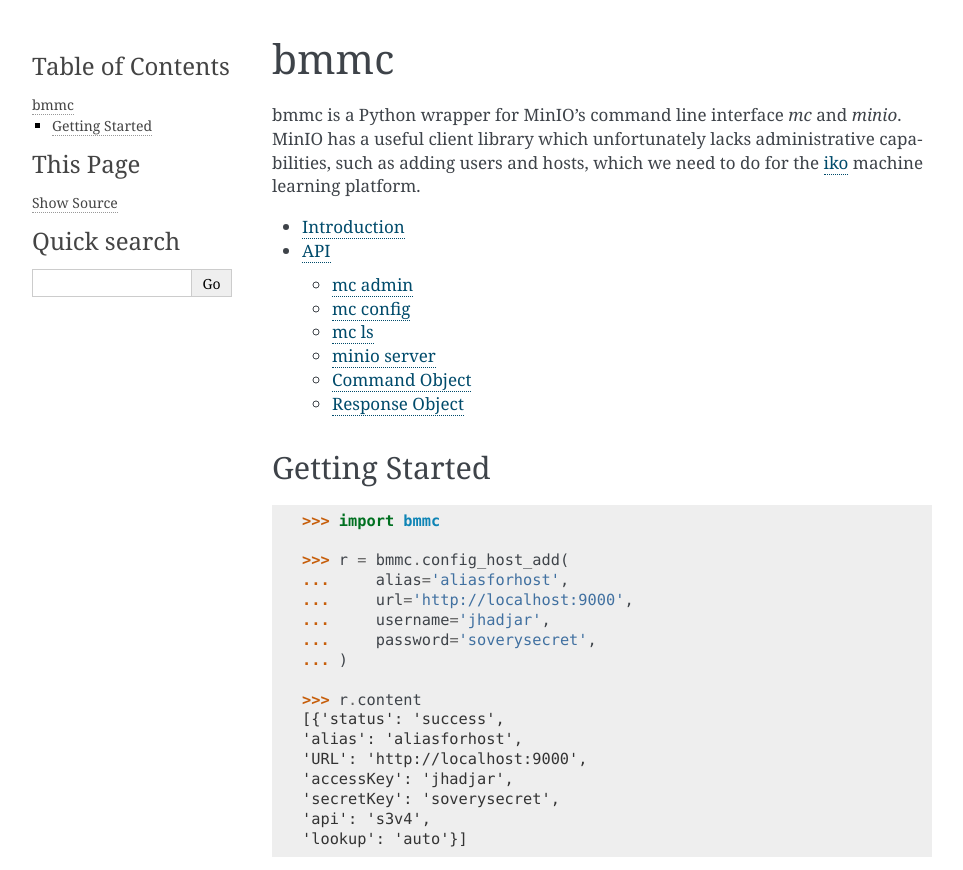
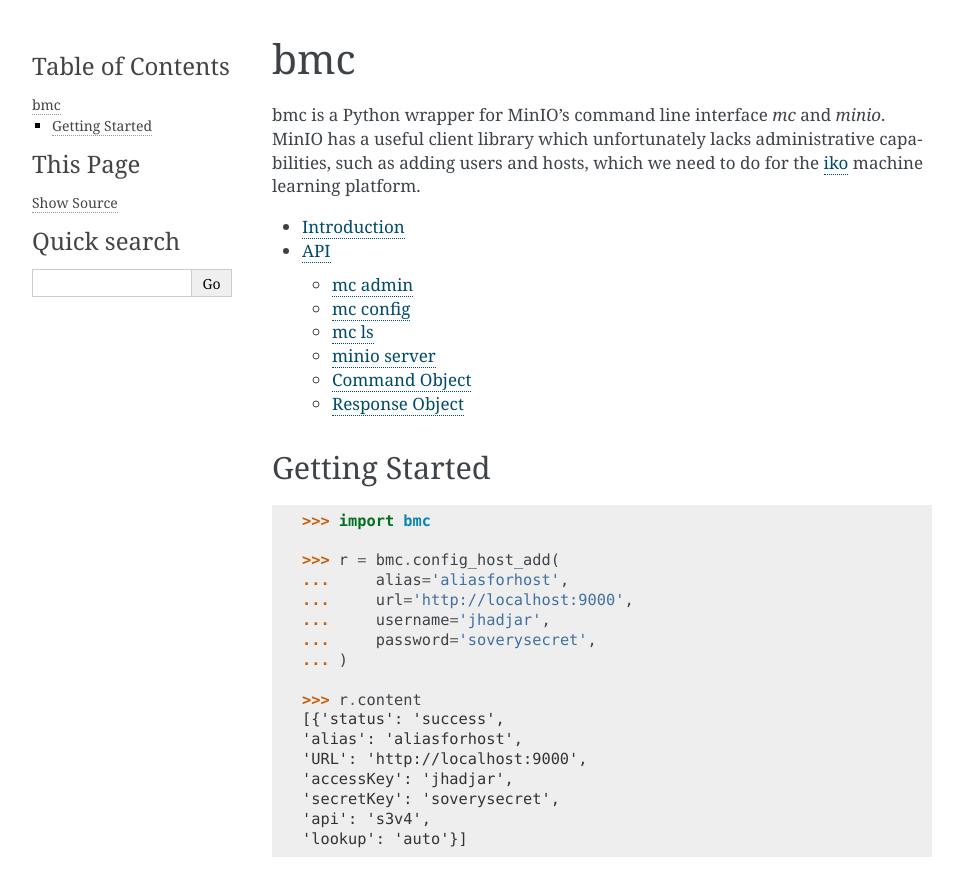
Before and after one commit to ikodotai/bmc, a Sphinx documentation site: the page built from docs/index.rst, in a window 1280 px wide, cut to the strip 0-870 px from the top of the page. Shown: the whole strip, without its empty margins (148-1111 px from the left). Built offline with Sphinx 7.4.7, drawn with Linux system fonts in a browser that asks for light colours.

Commit message:
Change name and add asciinema screen to README

```diff
--- a/bmmc/__init__.py
+++ b/bmmc/__init__.py
@@ -1,7 +1,7 @@
 '''BIGmama Python wrapper for the MinIO command line interface.'''
 
 __version__ = '0.0.1'
-__title__ = 'bmmc'
+__title__ = 'bmc'
 
 from ._user import (
     admin_user_list,
--- a/docs/conf.py
+++ b/docs/conf.py
@@ -46,7 +46,7 @@
 master_doc = 'index'
 
 # General information about the project.
-project = 'bmmc'
+project = 'bmc'
 copyright = '2020, BIGmama Technology'
 author = 'BIGmama Technology'
 # The version info for the project you're documenting, acts as replacement for
--- a/docs/index.rst
+++ b/docs/index.rst
@@ -1,11 +1,11 @@
 .. rst-class:: hide-header
 
 
-bmmc
-####
+bmc
+###
 
 
-bmmc is a Python wrapper for MinIO's command line interface `mc` and `minio`.
+bmc is a Python wrapper for MinIO's command line interface `mc` and `minio`.
 MinIO has a useful client library which unfortunately lacks administrative capabilities, such as adding users and hosts, which we need to do for the `iko <https://iko.ai>`_ machine learning platform.
 
 .. toctree::
@@ -21,9 +21,9 @@
 
 ::
 
-  >>> import bmmc
+  >>> import bmc
 
-  >>> r = bmmc.config_host_add(
+  >>> r = bmc.config_host_add(
   ...     alias='aliasforhost',
   ...     url='http://localhost:9000',
   ...     username='jhadjar',
--- a/setup.cfg
+++ b/setup.cfg
@@ -1,3 +1,3 @@
 [bdist_wheel]
-# bmmc project should work with Python 3
+# bmc project should work with Python 3
 universal=0
--- a/setup.py
+++ b/setup.py
@@ -7,7 +7,7 @@
 def get_version(filename='__init__.py'):
     here = os.path.abspath(os.path.dirname(__file__))
     version_re = re.compile(r'''__version__ = ['"]([0-9.]+)['"]''')
-    with open(os.path.join(here, 'bmmc', filename)) as f:
+    with open(os.path.join(here, 'bmc', filename)) as f:
         content = f.read()
     return version_re.search(content).group(1)
 
@@ -24,7 +24,7 @@
     return long_description
 
 setup(
-    name='bmmc',
+    name='bmc',
     version=get_version(),
     packages=find_packages(),
     author="BIGmama Technology",
@@ -33,7 +33,7 @@
     long_description=get_long_description(),
     install_requires=get_requirements(),
     include_package_data=True,
-    url='http://gitlab.com/big-mama-tech/bmmc',
+    url='http://gitlab.com/big-mama-tech/bmc',
     classifiers=[
         "Programming Language :: Python",
         "Development Status :: 1 - Alpha",
```
Also changed, not shown: README.md (+8 -6 lines), docs/api.rst (+4 -4 lines), 1 other file.
